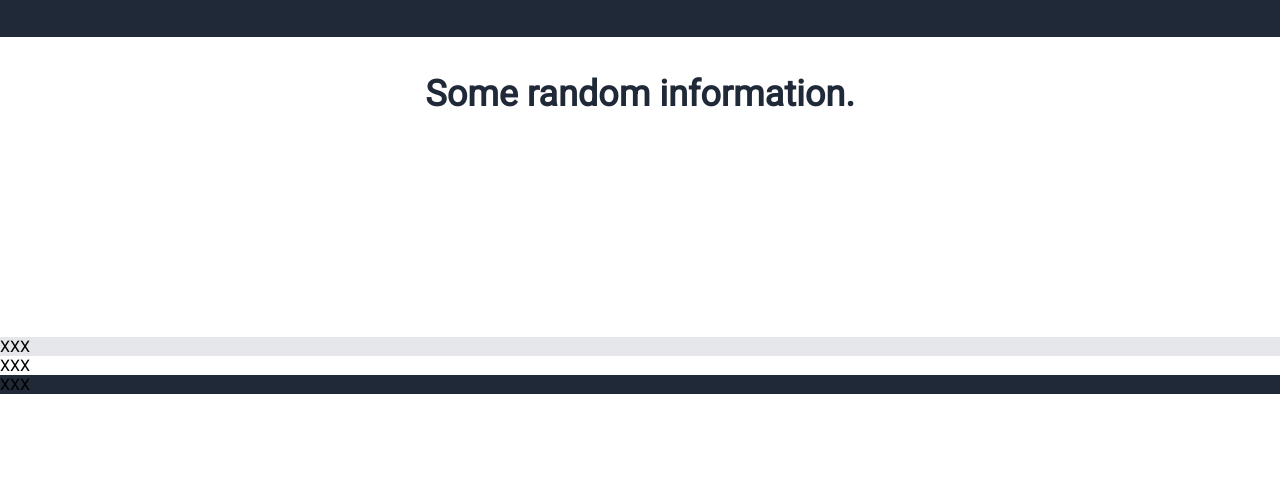
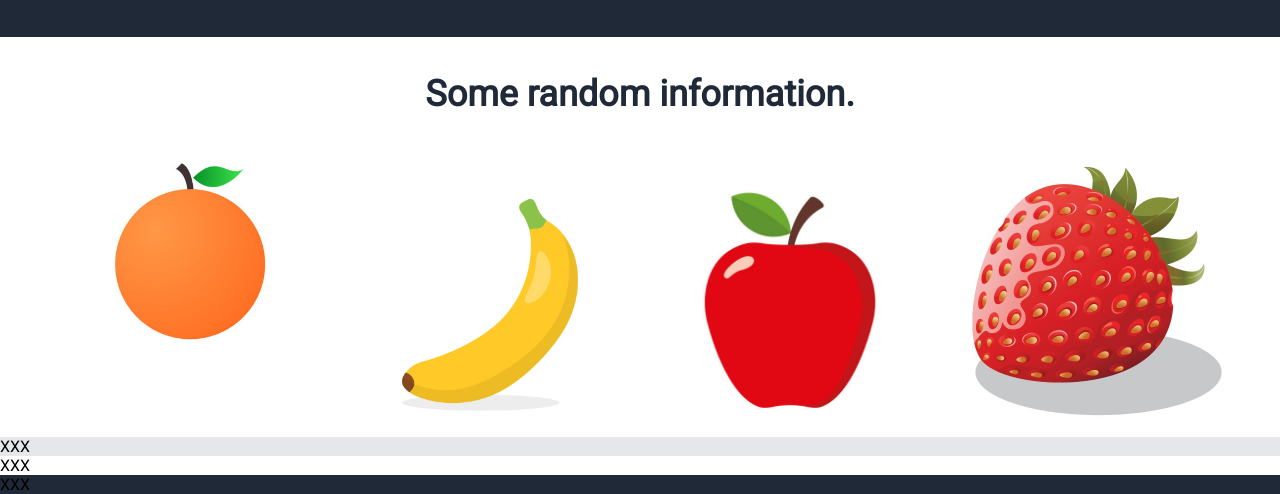
Before and after one commit to beisenberg123/odin-landingpage, a plain HTML site: page index.html in a window 1280 px wide. Shown: the part 314-808 px from the top of the page. Drawn offline with Linux system fonts and the light colour scheme.

Commit message:
Add information images

```diff
--- a/index.html
+++ b/index.html
@@ -29,7 +29,22 @@
 
 
     <div class="parttwo">
-            <div class="headertwo">Some random information.</div>
+        <div class="headertwo">Some random information.</div>
+        <div class="parttwocontent">
+            <div class="info">
+                <img src="../odin-landingpage/Images/Orange.jpg" alt="orange">
+            </div>
+
+            <div class="info">
+                <img src="../odin-landingpage/Images/Banana.jpg" alt="banana">
+            </div>
+            <div class="info">
+                <img src="../odin-landingpage/Images/Apple.jpg" alt="apple">
+            </div>
+            <div class="info">
+                <img src="../odin-landingpage/Images/Strawberry.jpg" alt="strawberry">
+            </div>
+        </div>
     </div>
     <div class="partthree">
             XXX
--- a/style.css
+++ b/style.css
@@ -74,7 +74,7 @@ img {
 }
 
 .parttwo {
-    height: 300px;
+    height: 400px;
     display: flex;
     flex-direction: column;
     align-items: center;
@@ -87,6 +87,10 @@ img {
     padding: 36px;
 }
 
+.parttwocontent {
+    display: flex;
+}
+
 .partthree {
     background: #E5E7EB
 }
```
Also changed, not shown: Images/Apple.jpg (added), Images/Banana.jpg (added), Images/Illustration1.jpg (added), Images/Orange.jpg (added), Images/Strawberry.jpg (added).
